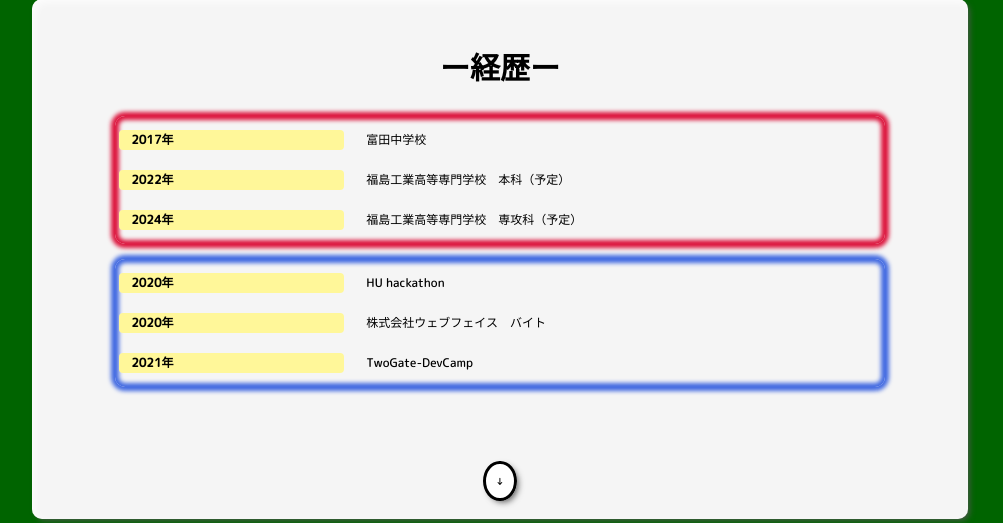
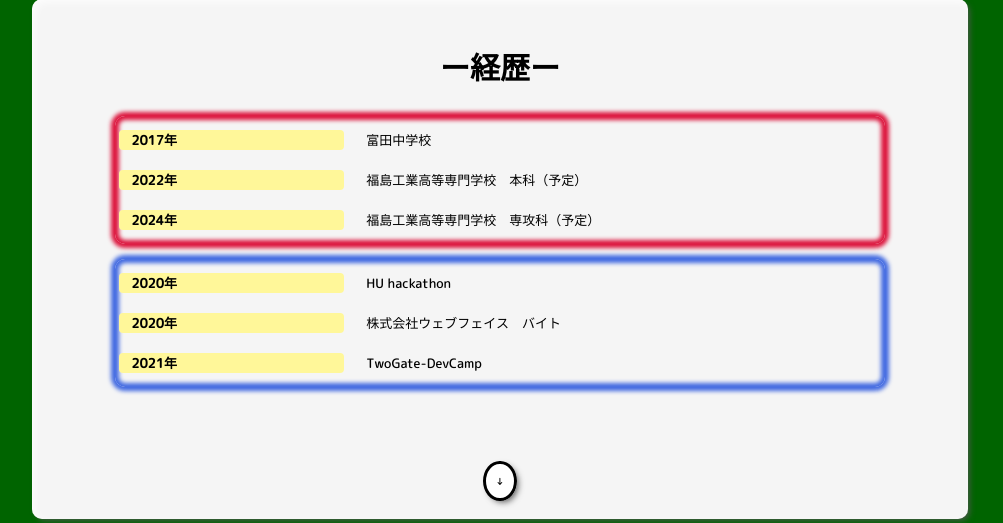
Before and after one commit to yukiti224gt/MyPortfolio, a PHP site: page /index.php in a window 1280 px wide. Shown: the part 1761-2284 px from the top of the page, without its empty margins (140-1143 px from the left). Run offline with PHP 8.4, Linux system fonts and the light colour scheme.

Commit message:
FIX: 経歴フォント2

```diff
--- a/style.css
+++ b/style.css
@@ -336,7 +336,7 @@ section:not(:first-child)>div>h2 {
   line-height: 20px;
   padding-left: 12px;
   margin: 10px 0;
-  font-size: 1.2rem;
+  font-size: 1.3rem;
 }
 
 .background p:nth-child(1) {
```
